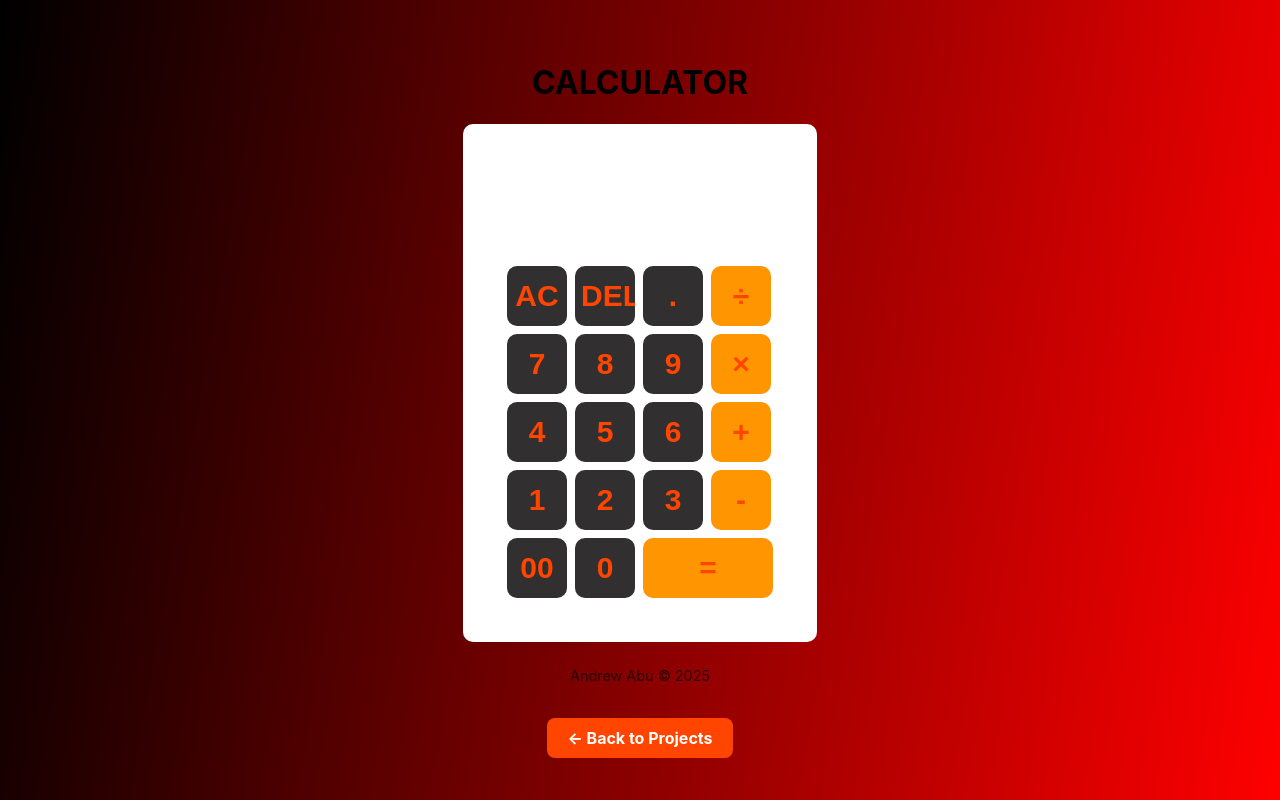
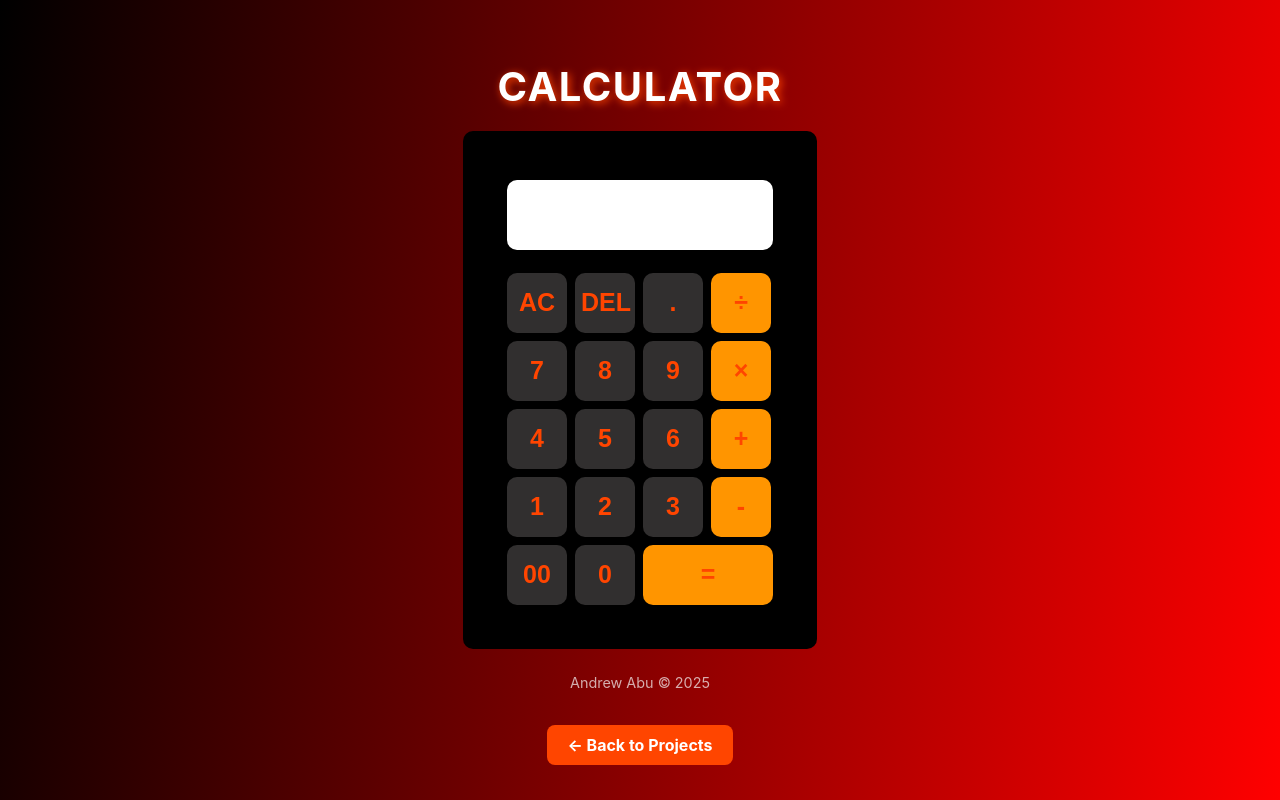
Before and after one commit to ANDREWABU/Calculator, a React (Create React App) app: page / in a window 1280 px wide. Built offline with nearby package versions, Linux system fonts and the light colour scheme.

Commit message:
Updated website layout, projects, and nav links

```diff
--- a/src/App.css
+++ b/src/App.css
@@ -10,7 +10,7 @@
 }
 
 .calculator {
-  background-color: rgb(255, 255, 255);
+  background-color: rgb(0, 0, 0);
   border-radius: 10px;
   padding: 40px;
   margin-bottom: 5px;
@@ -25,7 +25,7 @@
   outline: 0;
   width: 60px;
   height: 60px;
-  font-size: 30px;
+  font-size: 25px;
   background-color: rgb(49, 47, 47);
   margin: 4px;
   border-radius: 10px;
@@ -63,7 +63,7 @@
 
 .title {
   text-align: center;
-  color: white;
+  color: rgb(255, 255, 255);
   font-size: 1.8rem;
   margin-bottom: 0.3rem;
 }
@@ -72,7 +72,7 @@
 
 .footer {
   text-align: center;
-  color: rgb(0, 0, 0);
+  color: rgb(247, 247, 247);
   font-size: 0.9rem;
   opacity: 0.7;
   width: 100%;
@@ -95,3 +95,12 @@
   background-color: crimson;
   color: #fff;
 }
+.calc-name {
+  font-size: 2.5rem;
+  font-weight: bold;
+  color: white;
+  margin-bottom: 20px;
+  text-shadow: 2px 2px 8px orangered;
+  letter-spacing: 1.5px;
+  text-align: center;
+}
```
